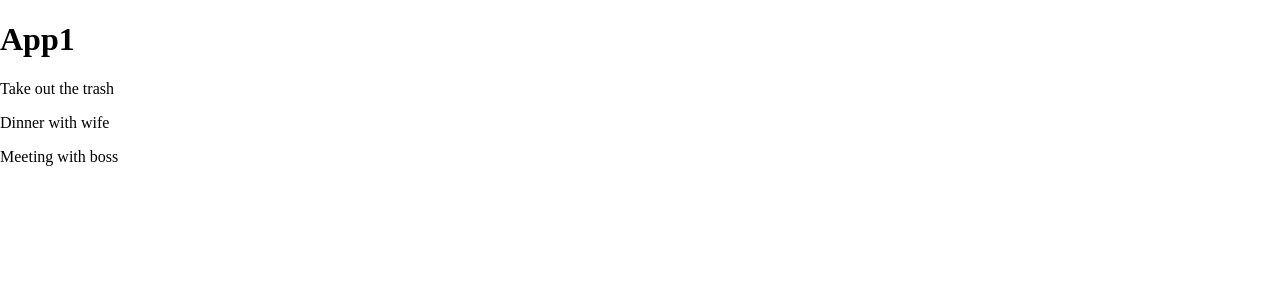
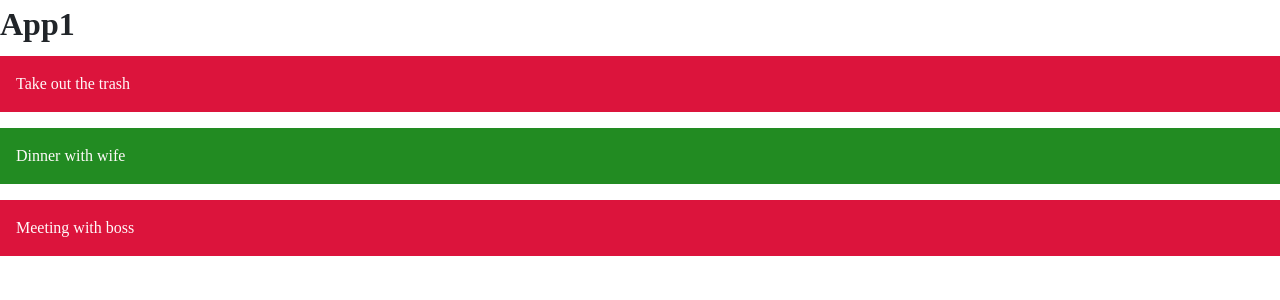
Before and after one commit to in-in/hydrogen, a React (Create React App) app: page / in a window 1280 px wide. Shown: the top 300 px of the page. Built offline with nearby package versions, Linux system fonts and the light colour scheme; the HTML template or start-up script is replaced by a standard one.

Commit message:
add nes.css styles

```diff
--- a/package.json
+++ b/package.json
@@ -21,5 +21,8 @@
     "not dead",
     "not ie <= 11",
     "not op_mini all"
-  ]
+  ],
+  "devDependencies": {
+    "nes.css": "^1.0.0"
+  }
 }
--- a/src/App.css
+++ /dev/null
@@ -1,83 +0,0 @@
-html {
-  box-sizing: border-box;
-  line-height: 1.15;
-  -ms-text-size-adjust: 100%;
-  -webkit-text-size-adjust: 100%;
-}
-
-body {
-  margin: 0;
-}
-
-a {
-  background-color: transparent;
-  -webkit-text-decoration-skip: objects;
-}
-
-*,
-*::before,
-*::after {
-  box-sizing: inherit;
-}
-
-article,
-aside,
-details,
-figcaption,
-figure,
-footer,
-header,
-main,
-menu,
-nav,
-section {
-  display: block;
-}
-
-audio,
-canvas,
-video {
-  display: inline-block;
-}
-
-summary {
-  display: list-item;
-}
-
-[hidden],
-template {
-  display: none;
-}
-
-figure {
-  margin: 1em 40px;
-}
-
-img {
-  border-style: none;
-}
-
-svg:not(:root) {
-  overflow: hidden;
-}
-
-button::-moz-focus-inner,
-[type='button']::-moz-focus-inner,
-[type='reset']::-moz-focus-inner,
-[type='submit']::-moz-focus-inner {
-  padding: 0;
-  border-style: none;
-}
-
-[type='checkbox'],
-[type='radio'] {
-  box-sizing: border-box;
-  padding: 0;
-}
-
-ul,
-ol {
-  margin: 0;
-  padding: 0;
-  list-style: none;
-}
--- a/src/App.js
+++ b/src/App.js
@@ -1,6 +1,6 @@
 import React, { Component } from 'react';
 import Todos from './components/Todos';
-import './App.css';
+import 'nes.css/css/nes.css';
 
 class App extends Component {
   state = {
@@ -13,7 +13,7 @@ class App extends Component {
       {
         id: 2,
         title: 'Dinner with wife',
-        completed: false
+        completed: true
       },
       {
         id: 3,
--- /dev/null
+++ b/src/components/TodoItem.css
@@ -0,0 +1,8 @@
+.TodoItem {
+  padding: 1em;
+  background-color: crimson;
+  color: snow;
+}
+.TodoItem--completed {
+  background-color: forestgreen;
+}
--- a/src/components/TodoItem.js
+++ b/src/components/TodoItem.js
@@ -1,14 +1,18 @@
 import React, { Component } from 'react';
 import PropTypes from 'prop-types';
+import './TodoItem.css';
 
-export class TodoItem extends Component {
+export default class TodoItem extends Component {
   render() {
-    return <p>{this.props.todo.title}</p>;
+    let className = 'TodoItem';
+    if (this.props.todo.completed) {
+      className += ' TodoItem--completed';
+    }
+
+    return <p className={className}>{this.props.todo.title}</p>;
   }
 }
 
 TodoItem.propTypes = {
   todo: PropTypes.object.isRequired
 };
-
-export default TodoItem;
--- a/src/components/Todos.js
+++ b/src/components/Todos.js
@@ -2,7 +2,7 @@ import React, { Component } from 'react';
 import TodoItem from './TodoItem';
 import PropTypes from 'prop-types';
 
-class Todos extends Component {
+export default class Todos extends Component {
   render() {
     return this.props.todos.map(todo => <TodoItem key={todo.id} todo={todo} />);
   }
@@ -11,5 +11,3 @@ class Todos extends Component {
 Todos.propTypes = {
   todos: PropTypes.array.isRequired
 };
-
-export default Todos;
```
Also changed, not shown: 2 other files (tests, documents, lock files or other folders).
